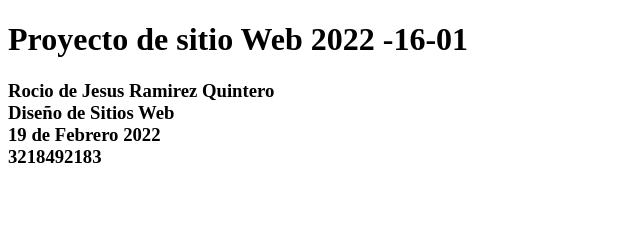
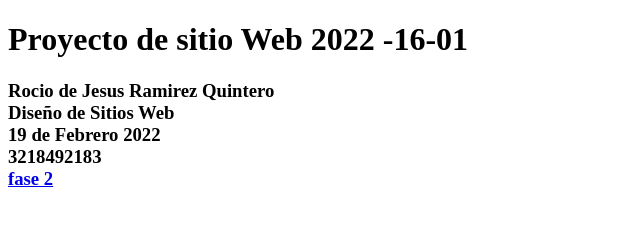
Before and after one commit to RocioRQ/DSW-RocioRamirez, a plain HTML site: page index.html in a window 1280 px wide. Shown: the full height of the page, 0-640 px from the left. Drawn offline with Linux system fonts and the light colour scheme.

Commit message:
Update index.html

```diff
--- a/index.html
+++ b/index.html
@@ -15,8 +15,8 @@
     Diseño de Sitios Web <br>
      19 de Febrero 2022 <br>
      3218492183 <br>
-     <a href="fase2/design.html"></a>
-
+     <a href="fase2/design.html"> fase 2 </a>
 
 </body>
+
 </html>
```
